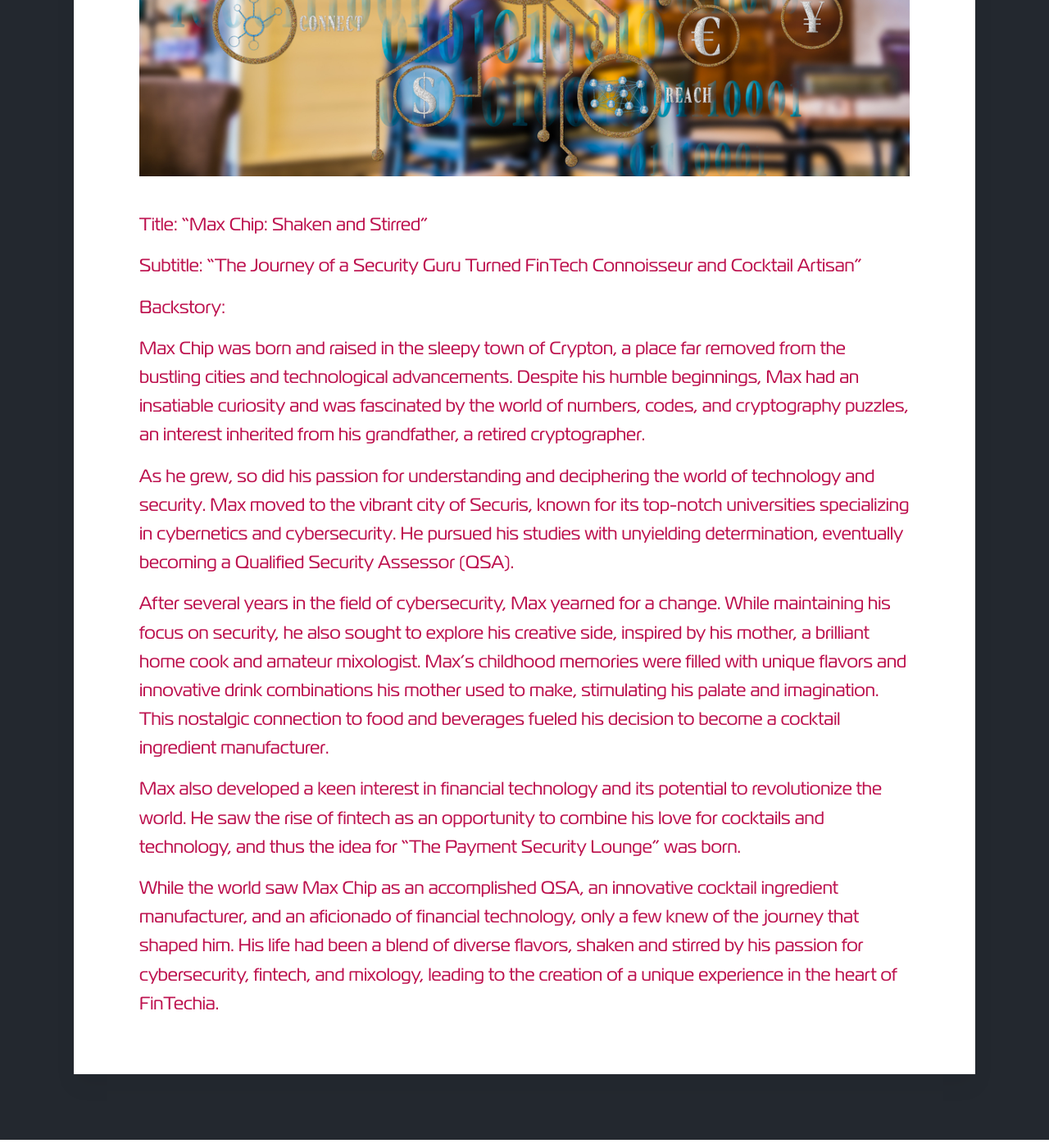
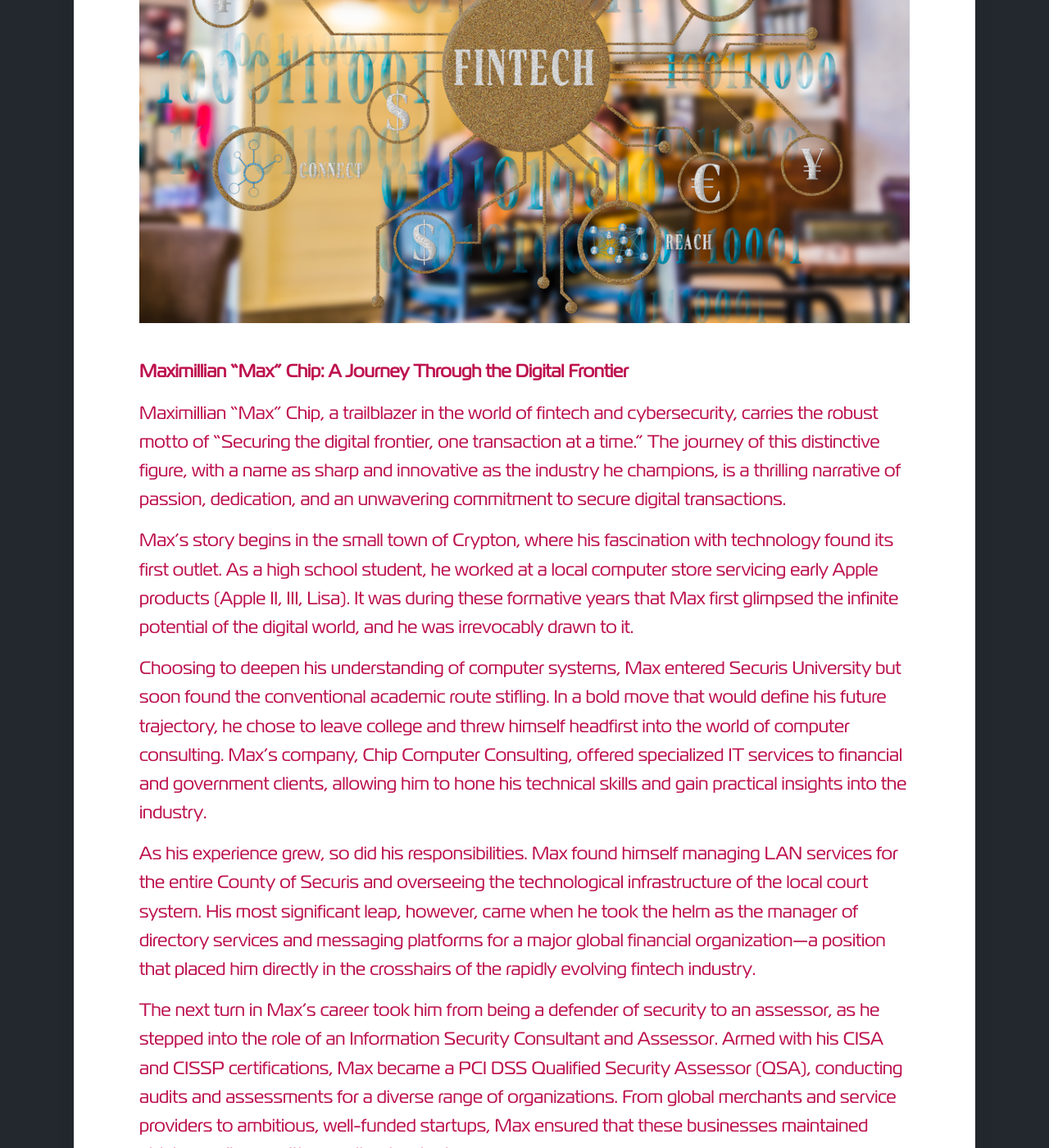
Before and after one commit to 729studios/scottnorton-io.github.io, a Jekyll site: the page built from _projects/2023-06-22-Max Chip's backstory.md, in a window 1280 px wide and 1400 px high, scrolled down 954 px. Shown: the whole window at 82% size. Built offline with Jekyll 4.4.1, drawn with Linux system fonts in a browser that asks for light colours; nearby versions of some CDN libraries; some of the changed text lies outside the part shown.

Commit message:
updates to fix formatting due to length

```diff
--- a/_projects/2023-06-22-Max Chip's backstory.md
+++ b/_projects/2023-06-22-Max Chip's backstory.md
@@ -1,25 +1,25 @@
 ---
-title: "Max Chip: Shaken and Stirred"
+title: 'Maximillian "Max" Chip: A Journey Through the Digital Frontier'
 subtitle: "The Journey of a Security Guru Turned FinTech Connoisseur and Cocktail Artisan"
 date: 2023-06-22 00:00:00
-description: "Max Chip: Shaken and Stirred" paints the life journey of a small-town boy from Crypton, with a keen interest in technology and security, becoming a renowned QSA in Securis. Inspired by his mother's creativity in the kitchen and his fascination for the rising world of fintech, Max successfully amalgamates his love for cybersecurity, mixology, and technology to create a unique venture, "The Payment Security Lounge". His story is a testament to the fact that the blend of different passions can create a remarkable flavor, much like his innovative cocktails.
+description: 'Who is Maximillian "Max" Chip: A Journey Through the Digital Frontier'
 featured_image: '/images/techsmith/fintech-concept-shutterstock_476350417.jpg'
 ---
 
 ![](/images/techsmith/fintech-concept-shutterstock_476350417.jpg)
 
-Title: "Max Chip: Shaken and Stirred"
+**Maximillian "Max" Chip: A Journey Through the Digital Frontier**
 
-Subtitle: "The Journey of a Security Guru Turned FinTech Connoisseur and Cocktail Artisan"
+Maximillian "Max" Chip, a trailblazer in the world of fintech and cybersecurity, carries the robust motto of "Securing the digital frontier, one transaction at a time." The journey of this distinctive figure, with a name as sharp and innovative as the industry he champions, is a thrilling narrative of passion, dedication, and an unwavering commitment to secure digital transactions.
 
-Backstory:
+Max's story begins in the small town of Crypton, where his fascination with technology found its first outlet. As a high school student, he worked at a local computer store servicing early Apple products (Apple II, III, Lisa). It was during these formative years that Max first glimpsed the infinite potential of the digital world, and he was irrevocably drawn to it.
 
-Max Chip was born and raised in the sleepy town of Crypton, a place far removed from the bustling cities and technological advancements. Despite his humble beginnings, Max had an insatiable curiosity and was fascinated by the world of numbers, codes, and cryptography puzzles, an interest inherited from his grandfather, a retired cryptographer.
+Choosing to deepen his understanding of computer systems, Max entered Securis University but soon found the conventional academic route stifling. In a bold move that would define his future trajectory, he chose to leave college and threw himself headfirst into the world of computer consulting. Max’s company, Chip Computer Consulting, offered specialized IT services to financial and government clients, allowing him to hone his technical skills and gain practical insights into the industry.
 
-As he grew, so did his passion for understanding and deciphering the world of technology and security. Max moved to the vibrant city of Securis, known for its top-notch universities specializing in cybernetics and cybersecurity. He pursued his studies with unyielding determination, eventually becoming a Qualified Security Assessor (QSA).
+As his experience grew, so did his responsibilities. Max found himself managing LAN services for the entire County of Securis and overseeing the technological infrastructure of the local court system. His most significant leap, however, came when he took the helm as the manager of directory services and messaging platforms for a major global financial organization—a position that placed him directly in the crosshairs of the rapidly evolving fintech industry.
 
-After several years in the field of cybersecurity, Max yearned for a change. While maintaining his focus on security, he also sought to explore his creative side, inspired by his mother, a brilliant home cook and amateur mixologist. Max's childhood memories were filled with unique flavors and innovative drink combinations his mother used to make, stimulating his palate and imagination. This nostalgic connection to food and beverages fueled his decision to become a cocktail ingredient manufacturer.
+The next turn in Max's career took him from being a defender of security to an assessor, as he stepped into the role of an Information Security Consultant and Assessor. Armed with his CISA and CISSP certifications, Max became a PCI DSS Qualified Security Assessor (QSA), conducting audits and assessments for a diverse range of organizations. From global merchants and service providers to ambitious, well-funded startups, Max ensured that these businesses maintained strict compliance with security standards.
 
-Max also developed a keen interest in financial technology and its potential to revolutionize the world. He saw the rise of fintech as an opportunity to combine his love for cocktails and technology, and thus the idea for "The Payment Security Lounge" was born.
+Perhaps the most exciting chapter in Max's story is his current role as the founder and owner of The Payment Security Lounge in FinTechia. Despite not being a drinker himself, Max has combined his passion for secure transactions and innovative cocktail ingredients into an establishment that's as unique as his career path. The Payment Security Lounge serves as a beacon for fintech enthusiasts, making secure payment technologies both accessible and enjoyable for its patrons.
 
-While the world saw Max Chip as an accomplished QSA, an innovative cocktail ingredient manufacturer, and an aficionado of financial technology, only a few knew of the journey that shaped him. His life had been a blend of diverse flavors, shaken and stirred by his passion for cybersecurity, fintech, and mixology, leading to the creation of a unique experience in the heart of FinTechia.
+Maximillian "Max" Chip's journey is an ongoing testament to his motto, "Securing the digital frontier, one transaction at a time." As he navigates the ever-evolving landscape of the payment card industry, Max continues to influence the fintech sphere, championing secure digital transactions one day at a time.
```
Also changed, not shown: _projects/2023-05-31-Max Chip's employment history.md (+1 -1 lines), _projects/2023-06-23-Max Chip's first story.md (+1 -1 lines), _projects/_2023-06-22-Max Chip's backstory original.md (added, +25 -0 lines).
